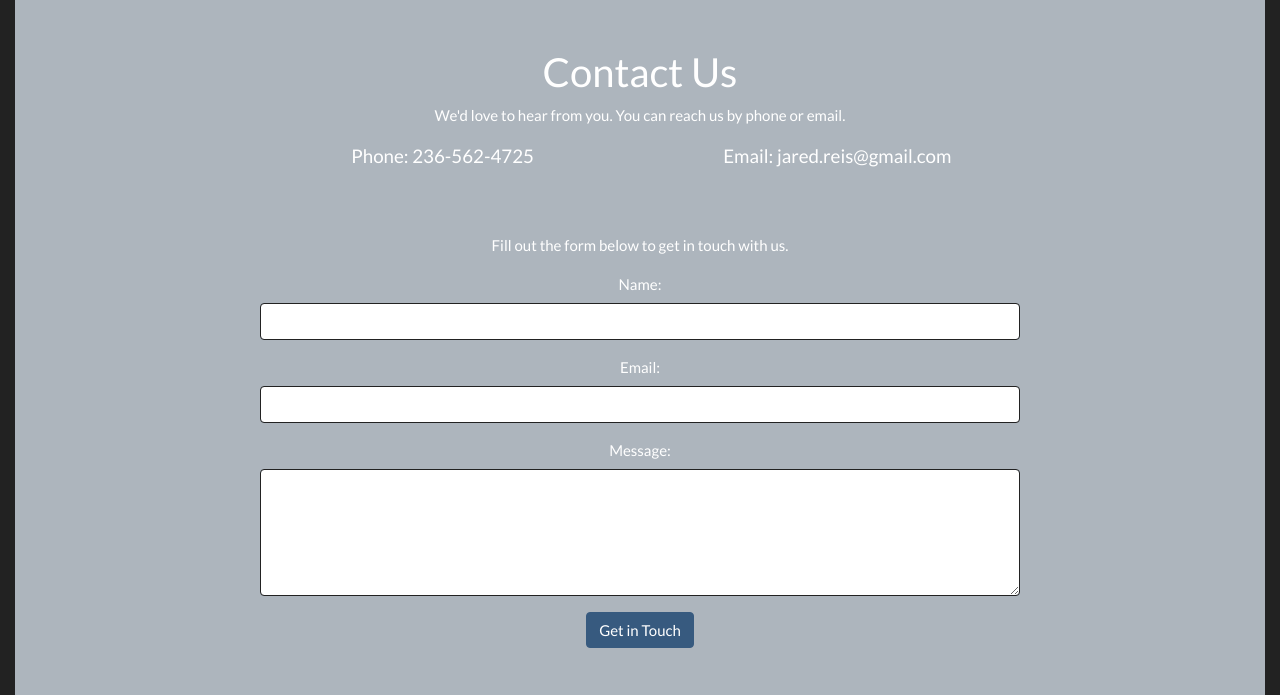
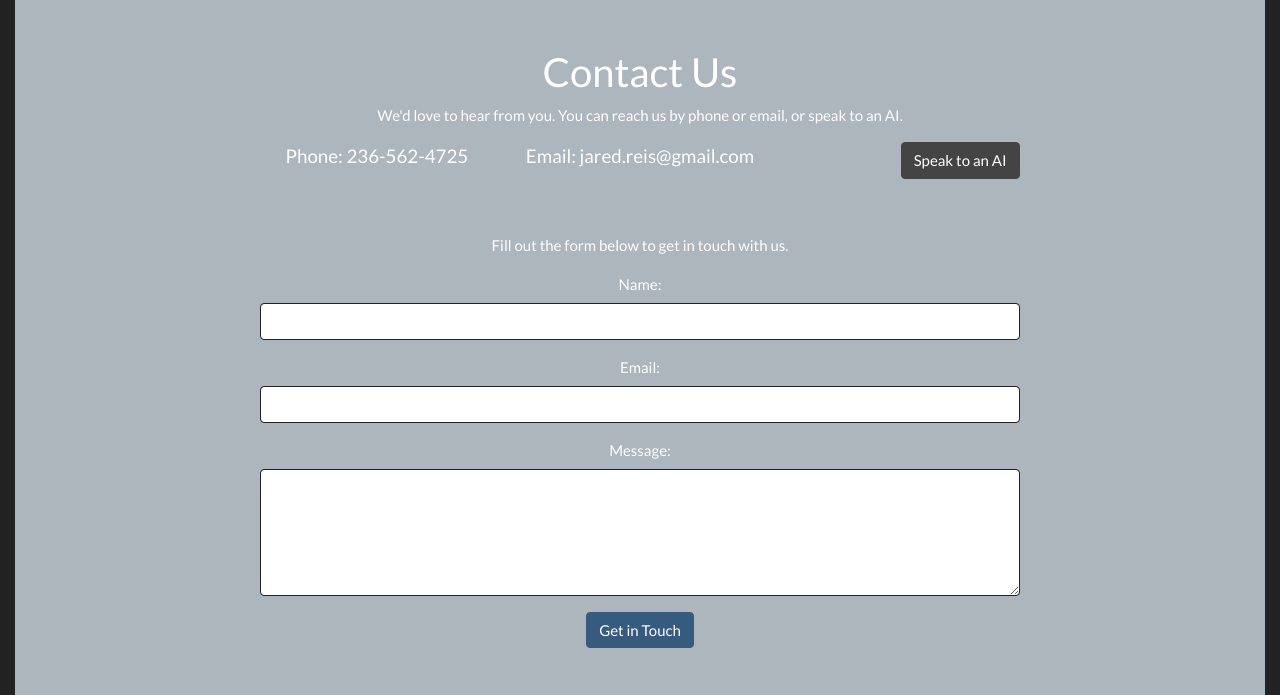
Before and after one commit to jaredreisssy/DallasDataSolutions, a Django app: page /contact-us/ in a window 1280 px wide. Shown: the part 71-766 px from the top of the page. Run offline with Django 4.2, Linux system fonts and the light colour scheme; some libraries are stand-ins or nearby versions.

Commit message:
Stable version. Improved design of contact_us.html

```diff
--- a/templates/contact_us.html
+++ b/templates/contact_us.html
@@ -25,17 +25,26 @@
   }
   .map-container {
     height: 60vh;
-    max-width: 100%;
     display: flex;
     justify-content: center;
     align-items: center;
     position: relative;
   }
-
   #map {
     width: 100%;
     height: 100%;
     border: none;
+  }
+  .chat-btn {
+    margin-top: 1rem;
+  }
+  /* new styles for the modified layout */
+  form {
+    max-width: 50%;
+    margin: 0 auto;
+  }
+  .map-container {
+    margin-top: 2rem;
   }
 </style>
 {% endblock %}
@@ -46,13 +55,16 @@
   <div class="row">
     <div class="col-lg-8 mx-auto text-center">
       <h2>Contact Us</h2>
-      <p>We'd love to hear from you. You can reach us by phone or email.</p>
+      <p>We'd love to hear from you. You can reach us by phone or email, or speak to an AI.</p>
       <div class="row">
-        <div class="col-lg-6 mb-5">
+        <div class="col-lg-4 mb-5">
           <p class="lead">Phone: 236-562-4725</p>
         </div>
-        <div class="col-lg-6 mb-5">
+        <div class="col-lg-4 mb-5">
           <p class="lead">Email: jared.reis@gmail.com</p>
+        </div>
+        <div class="col-lg-4 mb-5">
+          <a href="{% url 'query' %}" class="btn btn-secondary chat-btn float-lg-right">Speak to an AI</a>
         </div>
       </div>
       <p>Fill out the form below to get in touch with us.</p>
@@ -72,17 +84,13 @@
         </div>
         <button type="submit" class="btn btn-primary">Get in Touch</button>
       </form>
-      {% if chat_bot %}
-      <p>Or, you can chat with our chat bot:</p>
-      <a href="{% url 'chat_bot' %}" class="btn btn-secondary">Chat Bot</a>
-      {% endif %}
     </div>
   </div>
 </section>
 <section class="map-container">
   <div id="map">
     <iframe src="https://storage.googleapis.com/maps-solutions-z64onq3u8r/locator-plus/ldpf/locator-plus.html"
-      width="50%" loading="lazy">
+      width="100%" loading="lazy">
     </iframe>
   </div>
 </section>
--- a/templates/query.html
+++ b/templates/query.html
@@ -1,3 +1,4 @@
+
 <!-- query.html -->
 <html>
 <head>
```
